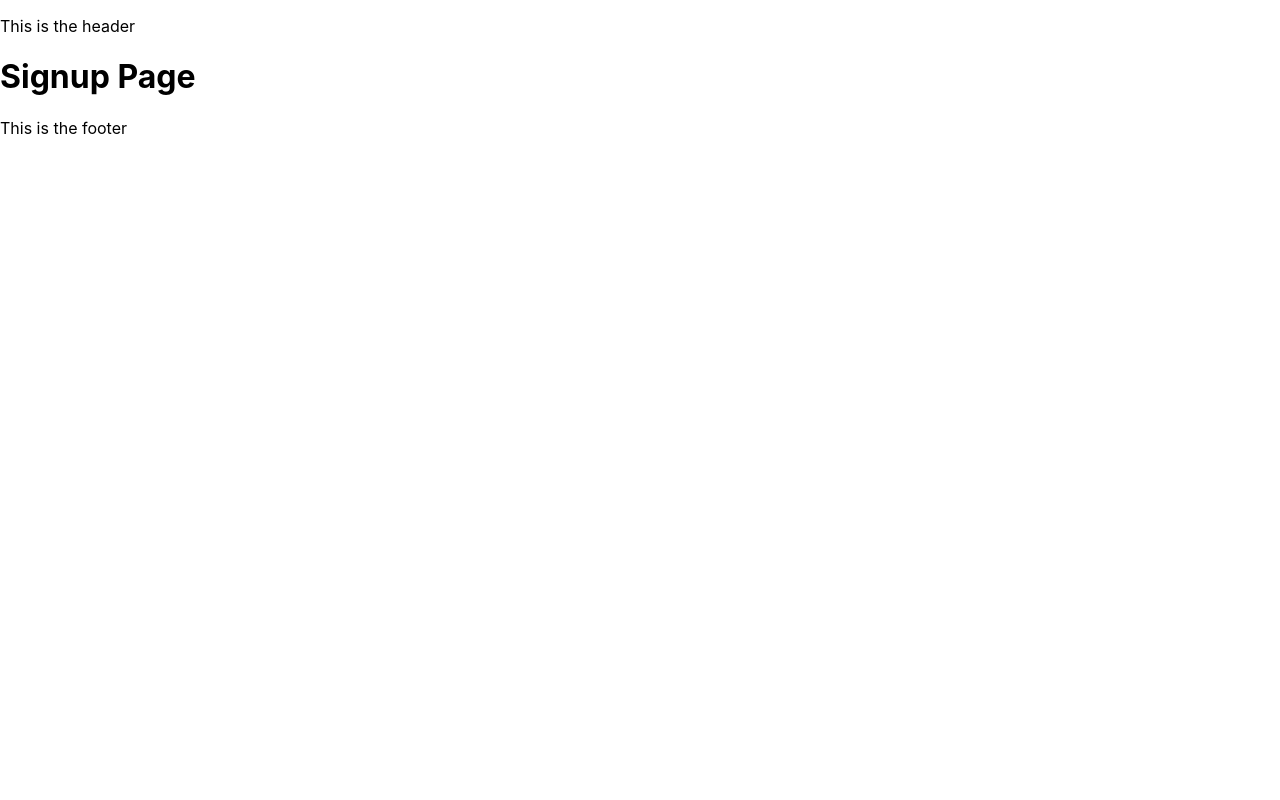
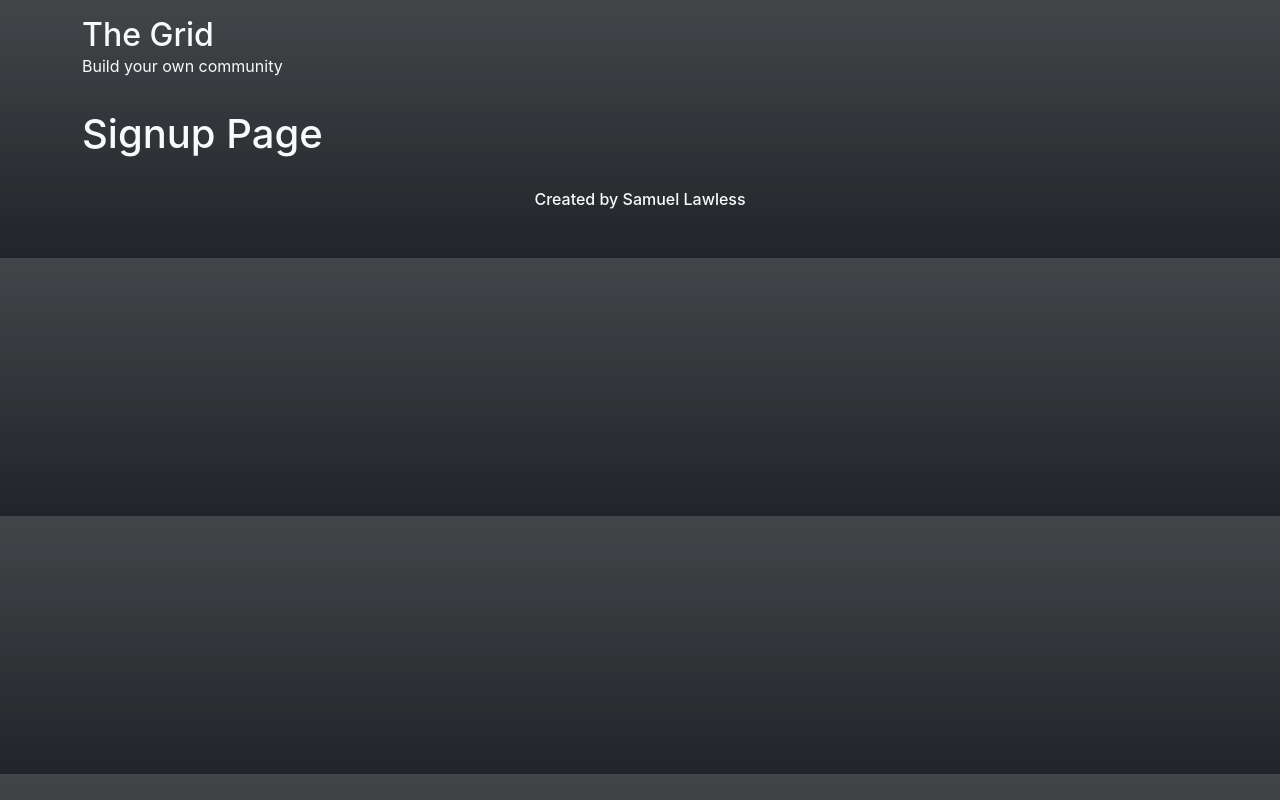
Before and after one commit to slawless08/the-grid, a React (Create React App) app in the folder client copy/: page /signup in a window 1280 px wide. Built offline with nearby package versions, Linux system fonts and the light colour scheme.

Commit message:
Initial styling.

```diff
--- a/client copy/public/index.html
+++ b/client copy/public/index.html
@@ -15,6 +15,7 @@
       user's mobile device or desktop. See https://developers.google.com/web/fundamentals/web-app-manifest/
     -->
     <link rel="manifest" href="%PUBLIC_URL%/manifest.json" />
+    <link href="https://cdn.jsdelivr.net/npm/bootstrap@5.1.3/dist/css/bootstrap.min.css" rel="stylesheet" integrity="sha384-1BmE4kWBq78iYhFldvKuhfTAU6auU8tT94WrHftjDbrCEXSU1oBoqyl2QvZ6jIW3" crossorigin="anonymous">
     <!--
       Notice the use of %PUBLIC_URL% in the tags above.
       It will be replaced with the URL of the `public` folder during the build.
@@ -26,7 +27,7 @@
     -->
     <title>React App</title>
   </head>
-  <body>
+  <body class="bg-dark bg-gradient text-light">
     <noscript>You need to enable JavaScript to run this app.</noscript>
     <div id="root"></div>
     <!--
--- a/client copy/src/App.js
+++ b/client copy/src/App.js
@@ -40,7 +40,7 @@ function App() {
   return (
     <ApolloProvider client={client}>
       <Router>
-        <div className="flex-column justify-flex-start min-100-vh">
+      <div className="flex-column justify-flex-start min-100-vh">
           <Header />
           <div className="container">
             <Route exact path="/">
--- a/client copy/src/components/Footer/index.js
+++ b/client copy/src/components/Footer/index.js
@@ -2,11 +2,11 @@ import React from 'react';
 
 const Footer = () => {
     return (
-        <div>
-            <p>
-                This is the footer
-            </p>
-        </div>
+        <footer className="p-4">
+            <div className="container text-center mb-4">
+                <h6>Created by Samuel Lawless</h6>
+            </div>
+        </footer>
     )
 }
 
--- a/client copy/src/components/Header/index.js
+++ b/client copy/src/components/Header/index.js
@@ -2,11 +2,12 @@ import React from 'react';
 
 const Header = () => {
     return (
-        <div>
-            <p>
-                This is the header
-            </p>
+        <header id="header" className="mb-3 py-3 flex-row align-center">
+        <div className="container flex-row justify-space-between-lg justify-center align-center text-align-center">
+            <h2 className="m-0">The Grid</h2>
+            <p className="m-0">Build your own community</p>
         </div>
+        </header>
     )
 }
 
--- a/client copy/src/components/Posts/index.js
+++ b/client copy/src/components/Posts/index.js
@@ -13,11 +13,11 @@ const Posts = ({
             <h3>POST</h3>
             {posts &&
             posts.map((post) => (
-                <div key={post._id}>
-                    <h4>
-                        Created by: {post.author}
-                    </h4>
-                    <div><p>{post.text_content}</p></div>
+                <div key={post._id} className="carb mb-3">
+                    <h6 className="card-header p-2">
+                        Posted by: {post.author}
+                    </h6>
+                    <div className="card-body p-2"><p>{post.text_content}</p></div>
                 </div>
             ))
             }
```
